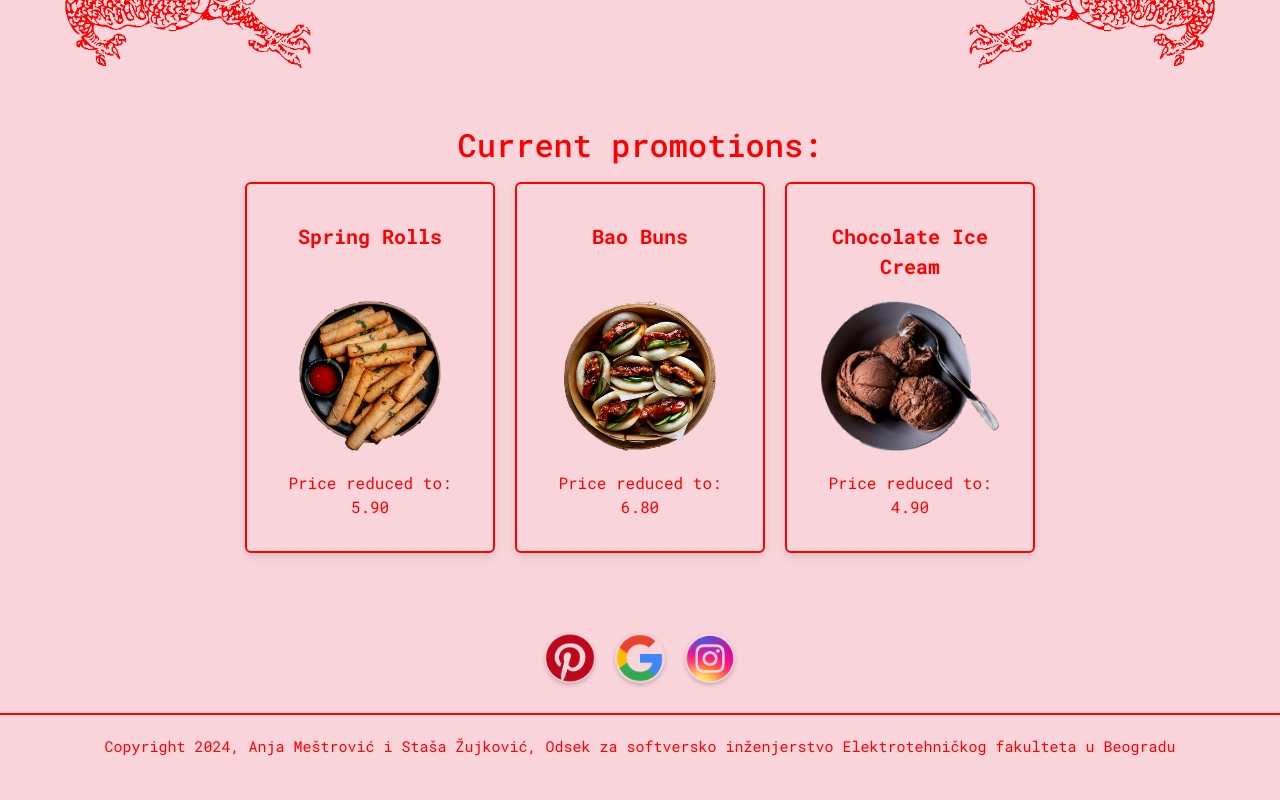
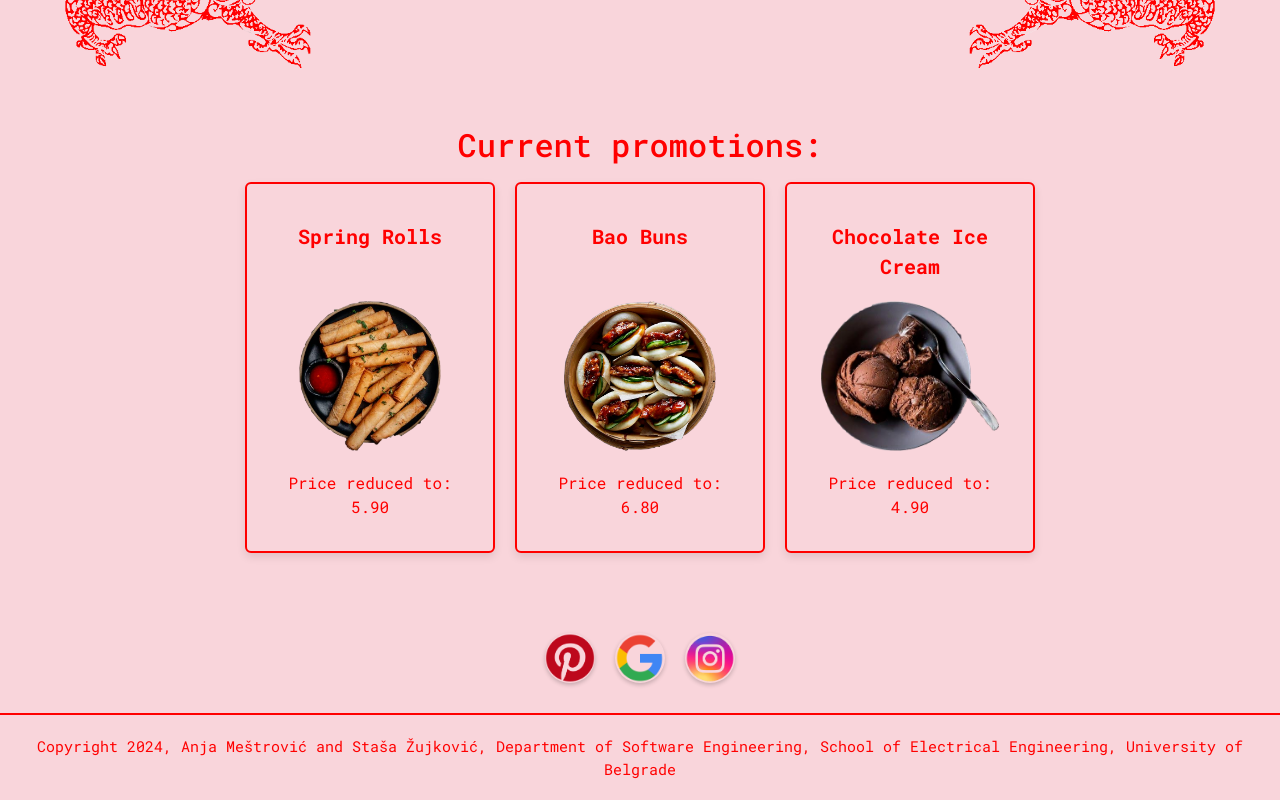
Before and after one commit to zujkovicstasa/meimei, a Vue app in the folder meimei/: page / in a window 1280 px wide. Shown: the part 670-1470 px from the top of the page. Before the commit the page ends 1448 px from the top, so only its background shows below. Built offline with nearby package versions, Linux system fonts and the light colour scheme.

Commit message:
i footer sam prevela nez jel treba

```diff
--- a/meimei/src/components/Footer.vue
+++ b/meimei/src/components/Footer.vue
@@ -12,7 +12,7 @@
       </a>
     </div>
     <footer class="site-footer">
-      <p>Copyright 2024, Anja Meštrović i Staša Žujković, Odsek za softversko inženjerstvo Elektrotehničkog fakulteta u Beogradu</p>
+      <p>{{ $t("futer")}}</p>
     </footer>
   </div>
 </template>
@@ -28,7 +28,7 @@ export default {
   text-align: center;
   justify-content: center;
   padding: 20px 0;
-  background-color: #f9d5db; /* Light pink background */
+  background-color: #f9d5db;
   border-top: 2px solid red;
   width: 100%;
   position: relative;
--- a/meimei/src/locales/en.json
+++ b/meimei/src/locales/en.json
@@ -213,5 +213,6 @@
     "Chocolate Ice Cream":"Chocolate Ice Cream",
     "Chili Savory Soup":"Chili Savory Soup",
     "Mojito":"Mojito"
-  }
+  },
+  "futer":"Copyright 2024, Anja Meštrović and Staša Žujković, Department of Software Engineering, School of Electrical Engineering, University of Belgrade"
 }
--- a/meimei/src/locales/rs.json
+++ b/meimei/src/locales/rs.json
@@ -216,7 +216,8 @@
     "Chocolate Ice Cream":"Čokoladni Sladoled",
     "Chili Savory Soup":"Čili Pikantna Supa",
     "Mojito":"Mojito"
-  }
+  },
+  "futer": "Copyright 2024, Anja Meštrović i Staša Žujković, Odsek za softversko inženjerstvo Elektrotehničkog fakulteta u Beogradu"
 
 
   }
```
